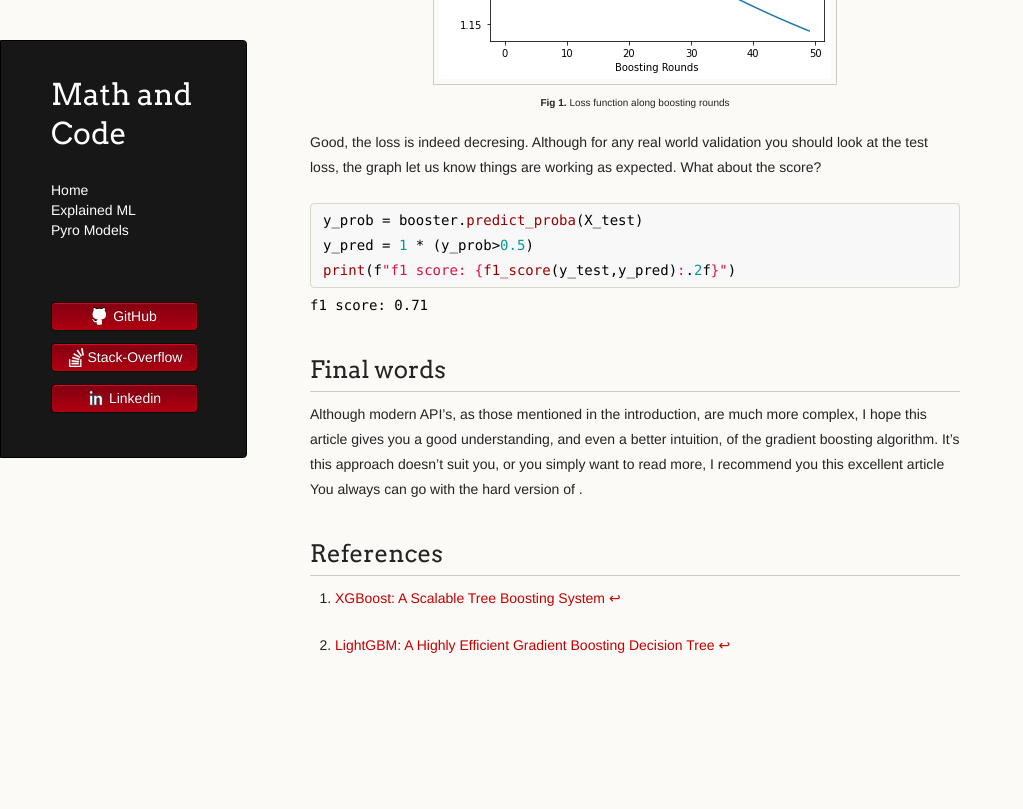
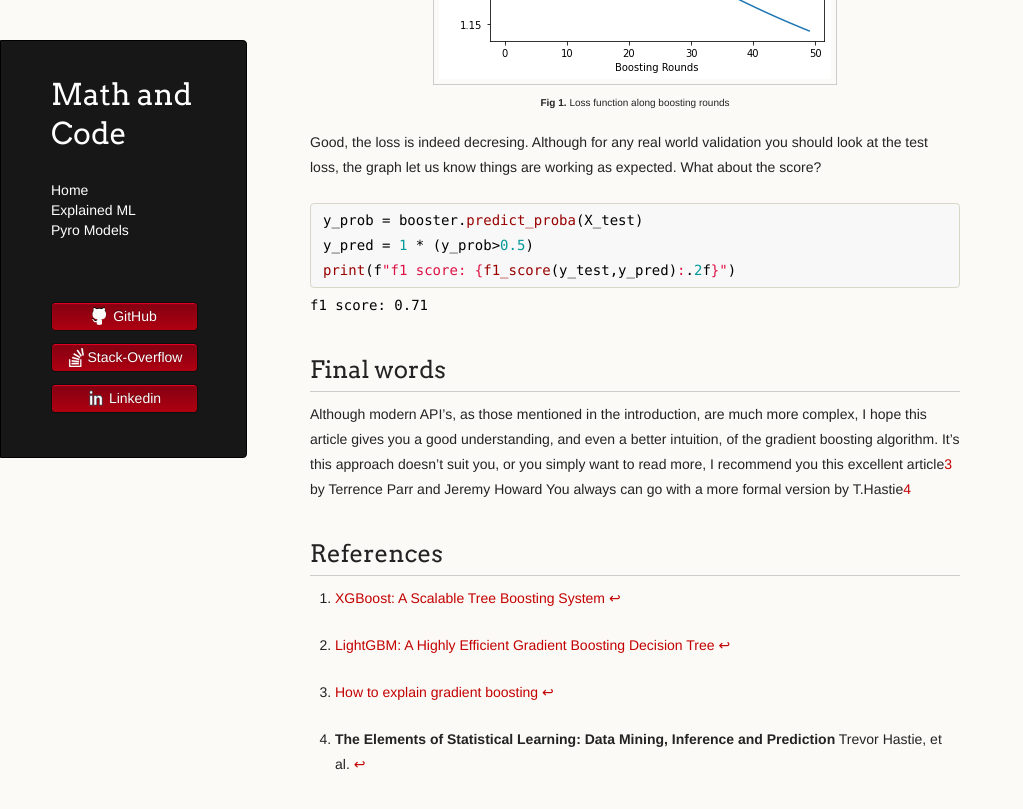
Before and after one commit to LemonPy29/LemonPy29.github.io, a Jekyll site: the page built from explained-ml/gradient-boosting.md, in a window 1280 px wide and 900 px high, scrolled down 5573 px. Shown: the top 809 px of the window, without its empty margins (0-1023 px from the left). Built offline with Jekyll 4.4.1, drawn with Linux system fonts in a browser that asks for light colours; nearby versions of some CDN libraries; the repository's description, which GitHub fills in, is left out; before the commit the page ends 6353 px from its top, so only the background shows below that.

Commit message:
Update gradient-boosting.md

```diff
--- a/explained-ml/gradient-boosting.md
+++ b/explained-ml/gradient-boosting.md
@@ -212,8 +212,8 @@ print(f"f1 score: {f1_score(y_test,y_pred):.2f}")
 ## Final words
 
 Although modern API's, as those mentioned in the introduction, are much more complex, I hope this article gives you a good understanding, and even a better intuition, of the gradient boosting algorithm.
-It's this approach doesn't suit you, or you simply want to read more, I recommend you this excellent article
-You always can go with the hard version of .
+It's this approach doesn't suit you, or you simply want to read more, I recommend you this excellent article[^3] by Terrence Parr and Jeremy Howard
+You always can go with a more formal version by T.Hastie[^4]
 
 ## References
 [^1]: [XGBoost: A Scalable Tree Boosting System](https://arxiv.org/abs/1603.02754)
```
